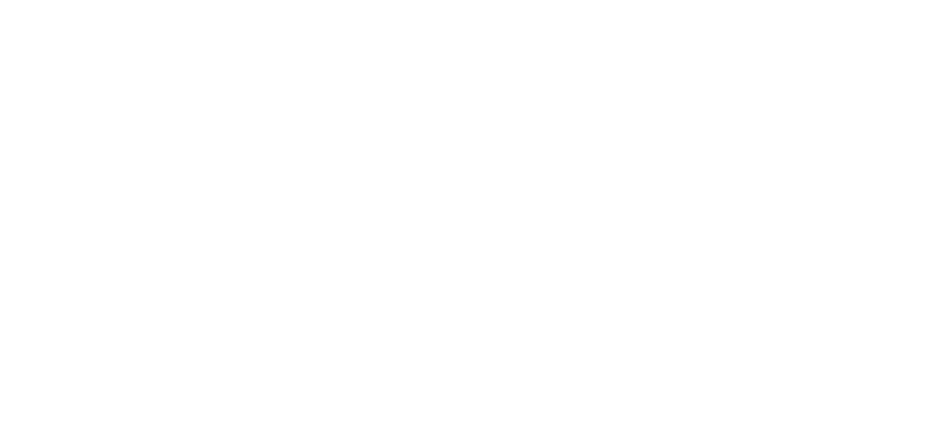
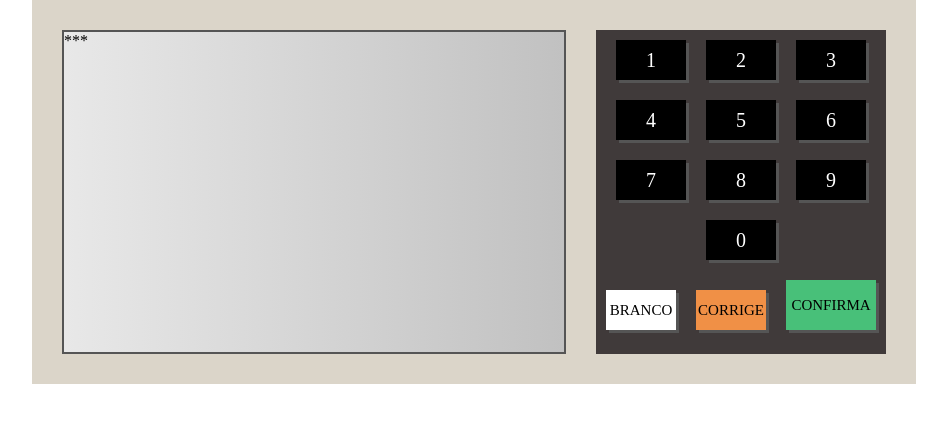
Before and after one commit to Augusto-Siqueira/Projeto-Urna, a plain HTML site: page index.html in a window 1280 px wide. Shown: the whole page, without its empty margins (166-1113 px from the left). Drawn offline with Linux system fonts and the light colour scheme.

Commit message:
Inicio da estruturação do projeto no HTML e estilização no CSS

```diff
--- a/index.html
+++ b/index.html
@@ -3,11 +3,39 @@
 <head>
     <meta charset="UTF-8">
     <meta name="viewport" content="width=device-width, initial-scale=1.0">
+    <link rel="stylesheet" type="" href="./style.css">
     <title>Urna Eletrônica</title>
 </head>
 <body>
     <div class="urna">
-
+        <div class="tela">
+            ***
+        </div>
+        <div class="teclado">
+            <div class="teclado--linha">
+                <div class="teclado--botao">1</div>
+                <div class="teclado--botao">2</div>
+                <div class="teclado--botao">3</div>
+            </div>
+            <div class="teclado--linha">
+                <div class="teclado--botao">4</div>
+                <div class="teclado--botao">5</div>
+                <div class="teclado--botao">6</div>
+            </div>
+            <div class="teclado--linha">
+                <div class="teclado--botao">7</div>
+                <div class="teclado--botao">8</div>
+                <div class="teclado--botao">9</div>
+            </div>
+            <div class="teclado--linha">
+                <div class="teclado--botao">0</div>
+            </div>
+            <div class="teclado--linha">
+                <div class="teclado--botao botao--branco">BRANCO</div>
+                <div class="teclado--botao botao--corrige">CORRIGE</div>
+                <div class="teclado--botao botao--confirma">CONFIRMA</div>
+            </div>
+        </div>
     </div>
 </body>
 </html>
--- a/style.css
+++ b/style.css
@@ -0,0 +1,57 @@
+body {
+    margin: 0;
+    display: flex;
+    justify-content: center;
+    align-items: center;
+}
+
+.urna {
+    background-color: #dbd5c9;
+    padding: 30px;
+    display: flex;
+}
+.tela {
+    width: 500px;
+    height: 320px;
+    background: linear-gradient(to right, #e8e8e8, #c1c1c1);
+    border: 2px solid #555;
+}
+.teclado {
+    background-color: #403a3a;
+    margin-left: 30px;
+}
+.teclado--linha {
+    display: flex;
+    justify-content: center;
+    align-items: flex-end;
+}
+.teclado--botao {
+    width: 70px;
+    height: 40px;
+    background-color: #000;
+    color: #fff;
+    font-size: 20px;
+    display: flex;
+    justify-content: center;
+    align-items: center;
+    margin: 10px;
+    cursor: pointer;
+    box-shadow: 3px 3px 0px #555;
+}
+.botao--branco {
+    background-color: #fff;
+    color: #000;
+    font-size: 15px;
+}
+.botao--corrige {
+    background-color: #f09046;
+    color: #000;
+    font-size: 15px;
+}
+.botao--confirma {
+    background-color: #48c079;
+    color: #000;
+    font-size: 15px;
+    width: 90px;
+    height: 50px;
+}
```
